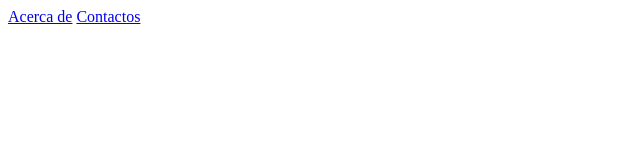
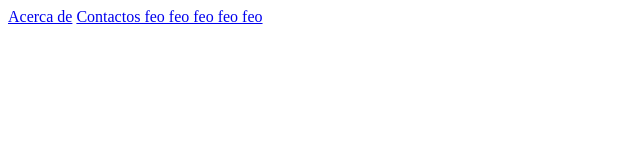
Before and after one commit to yukitogithub/nuevo_prueba, a plain HTML site: page index.html in a window 1280 px wide. Shown: the whole page, without its empty margins (0-640 px from the left). Drawn offline with Linux system fonts and the light colour scheme.

Commit message:
jajajaja

```diff
--- a/index.html
+++ b/index.html
@@ -1,4 +1,4 @@
 <html>
 <a href=about.html>Acerca de</a>
-<a href=contactos.html>Contactos</a>
+<a href=contactos.html>Contactos  feo feo feo feo feo</a>
 </html>
```
